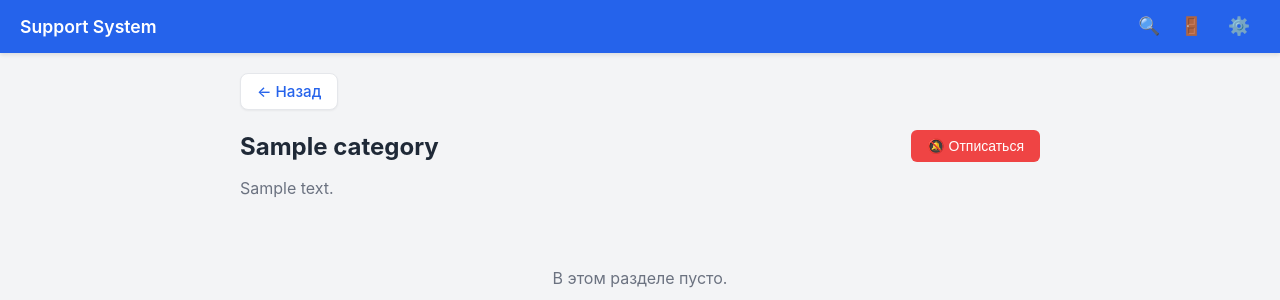
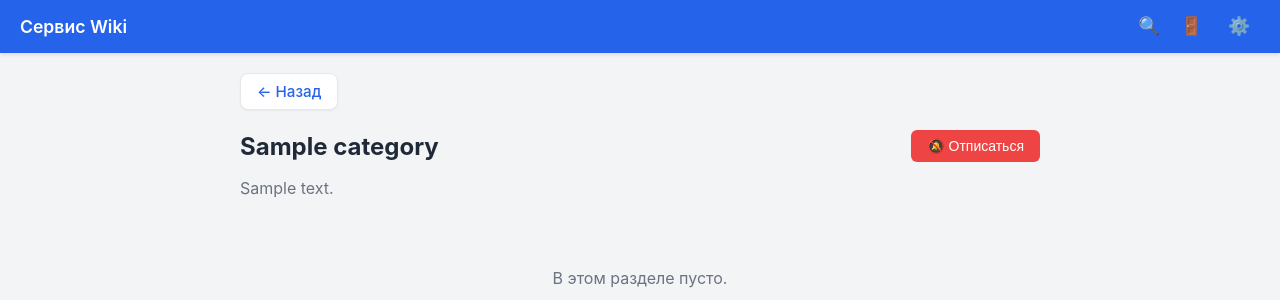
Before and after one commit to garipov-ar/support-system, a Django app: page /category/1/ in a window 1280 px wide. Shown: the top 300 px of the page. Run offline with Django 5.2, Linux system fonts and the light colour scheme; a user stored in the database is signed in; tables that the repository leaves empty hold one stand-in row (values such as "Sample post"); parts of the project's set-up code (start-up, migrations or seed data) failed here and were passed over; some libraries are stand-ins or nearby versions.

Commit message:
fix: Название сервиса

```diff
--- a/backend/apps/client/templates/client/base.html
+++ b/backend/apps/client/templates/client/base.html
@@ -4,7 +4,7 @@
 <head>
     <meta charset="UTF-8">
     <meta name="viewport" content="width=device-width, initial-scale=1.0">
-    <title>{% block title %}Support System{% endblock %}</title>
+    <title>{% block title %}Сервис Wiki{% endblock %}</title>
     <script src="https://unpkg.com/htmx.org@1.9.10"
         integrity="sha384-D1Kt99CQMDuVetoL1lrYwg5t+9QdHe7NLX/SoJYkXDFfX37iInKRy5xLSi8nO7UC"
         crossorigin="anonymous"></script>
@@ -234,7 +234,7 @@
 <body hx-boost="true" hx-indicator="#nprogress-bar">
     <div id="nprogress-bar"></div>
     <header>
-        <a href="{% url 'client:home' %}">Support System</a>
+        <a href="{% url 'client:home' %}">Сервис Wiki</a>
         <div class="header-actions">
             {% if user.is_authenticated %}
             <a href="{% url 'client:search' %}">🔍</a>
--- a/backend/config/urls.py
+++ b/backend/config/urls.py
@@ -16,6 +16,6 @@
     urlpatterns += static(settings.STATIC_URL, document_root=settings.STATIC_ROOT)
 
 # Кастомизация админки
-admin.site.site_header = "Панель управления Support System"
-admin.site.site_title = "Support System Admin"
+admin.site.site_header = "Панель управления Сервис Wiki"
+admin.site.site_title = "Сервис Wiki Admin"
 admin.site.index_title = "Добро пожаловать в администрирование системы"
```
